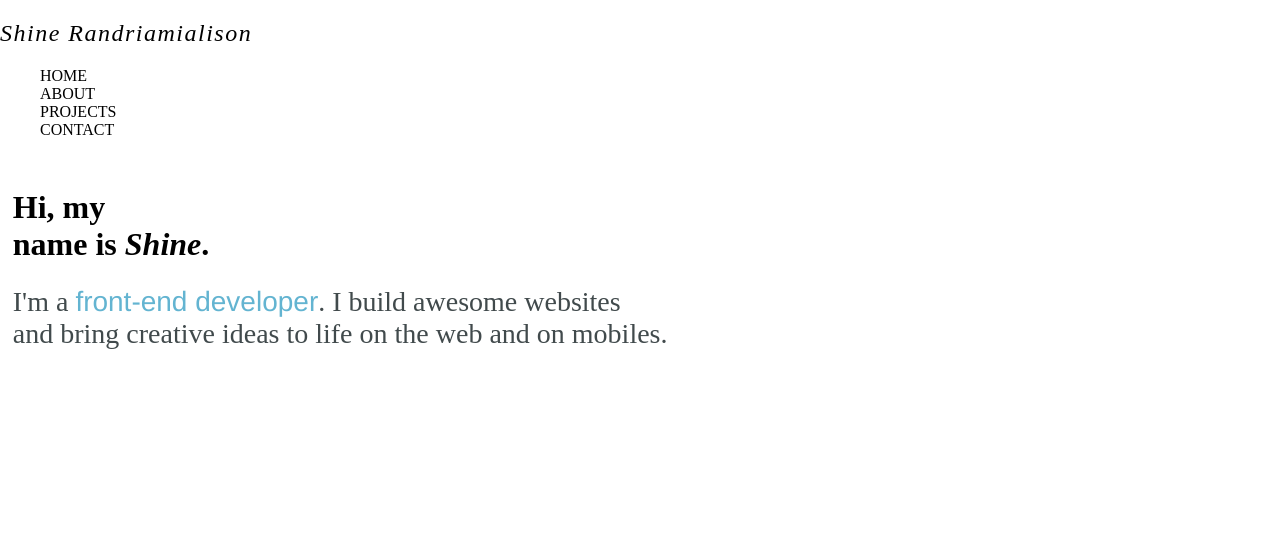
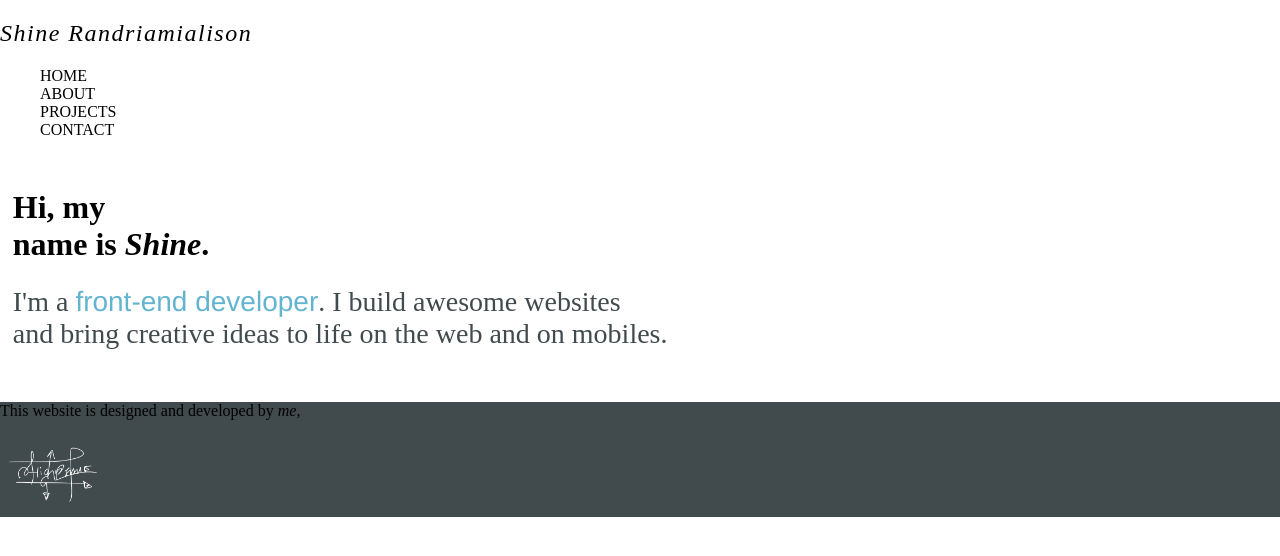
Before and after one commit to Shine0111/portfolio, a React (Vite) app: page / in a window 1280 px wide. Shown: the top 556 px of the page. Built offline with nearby package versions, Linux system fonts and the light colour scheme.

Commit message:
added footer and signature

```diff
--- /dev/null
+++ b/src/components/Footer/Footer.module.css
@@ -0,0 +1,18 @@
+.container {
+  background: var(--black-light);
+}
+.footer-footer {
+  display: flex;
+  justify-content: center;
+  align-items: center;
+  flex-direction: column;
+  gap: 0;
+}
+.footer-footer p {
+  text-align: center;
+  color: white;
+  font-weight: lighter;
+}
+.signature {
+  width: 100px;
+}
--- /dev/null
+++ b/src/components/Footer/Footer.tsx
@@ -0,0 +1,23 @@
+import classNames from "classnames";
+import styles from "./Footer.module.css";
+
+const Footer = () => {
+  return (
+    <div className={styles.container}>
+      <div className={classNames("hero-container-max-width")}>
+        <div className={styles.footerFooter}>
+          <p>
+            This website is designed and developed by <i>me,</i>
+          </p>
+          <img
+            src="src\assets\shine_sign.png"
+            alt="Shine Signature"
+            className={styles.signature}
+          />
+        </div>
+      </div>
+    </div>
+  );
+};
+
+export default Footer;
--- a/src/pages/Layout.tsx
+++ b/src/pages/Layout.tsx
@@ -1,11 +1,13 @@
 import { Outlet } from "react-router-dom";
 import NavBar from "../components/NavBar/NavBar";
+import Footer from "../components/Footer/Footer";
 
 const Layout = () => {
   return (
     <>
       <NavBar />
       <Outlet />
+      <Footer />
     </>
   );
 };
```
Also changed, not shown: src/assets/shine_sign.png (added).
